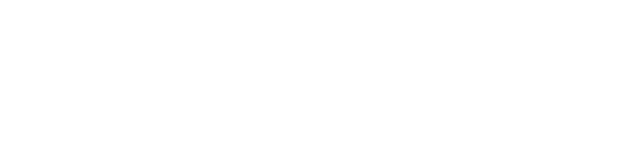
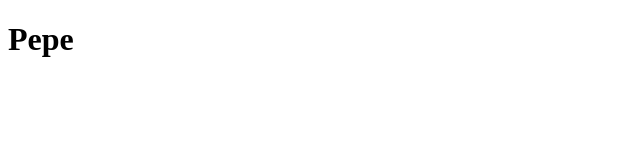
Before and after one commit to Corocottax/js-exercise, a plain HTML site: page index.html in a window 1280 px wide. Shown: the whole page, without its empty margins (0-640 px from the left). Drawn offline with Linux system fonts and the light colour scheme.

```diff
--- /dev/null
+++ b/S1/1.variables/exercise-1.js
@@ -0,0 +1,3 @@
+/* jflsdfjsldfjsdfs */
+
+//! tengo una duda en este ejercicio -> funciona pero no se como o por qué.
--- a/index.html
+++ b/index.html
@@ -7,6 +7,6 @@
     <title>Document</title>
 </head>
 <body>
-
+    <h1>Pepe</h1>
 </body>
 </html>
```
